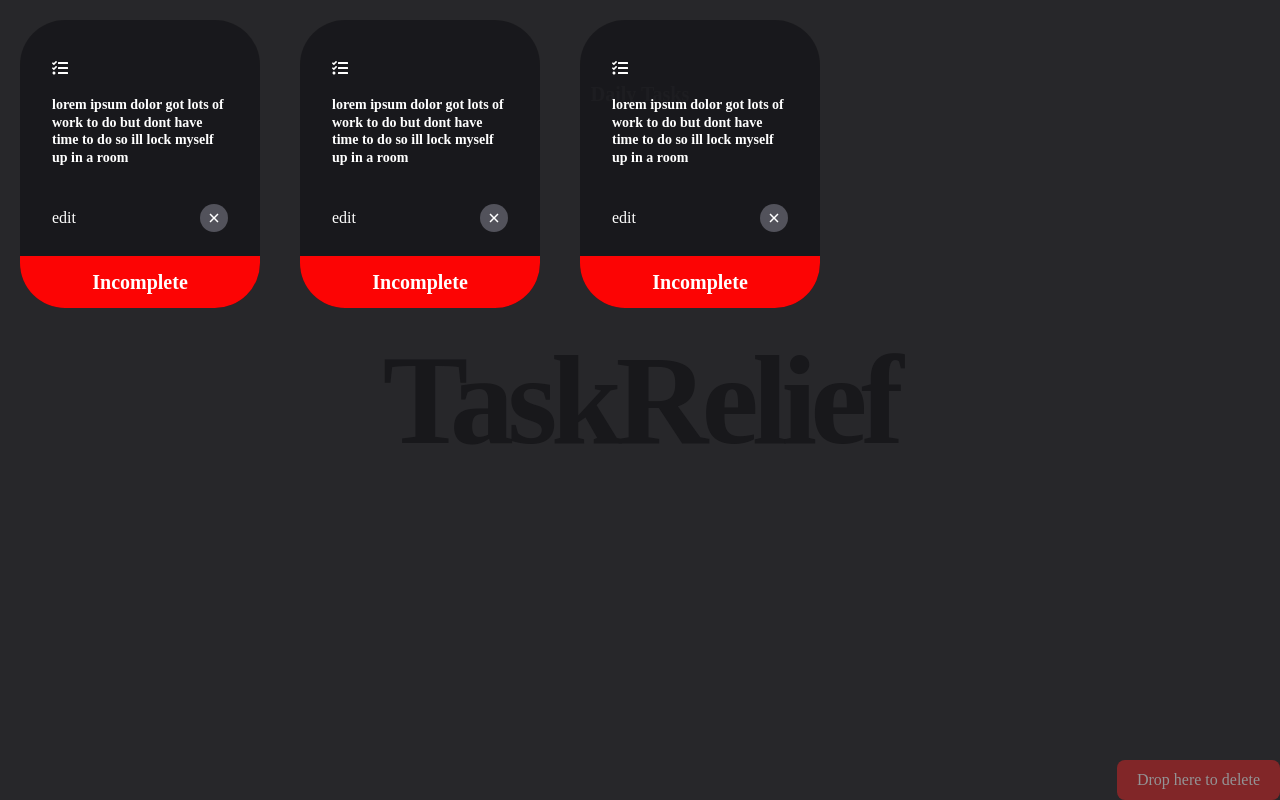
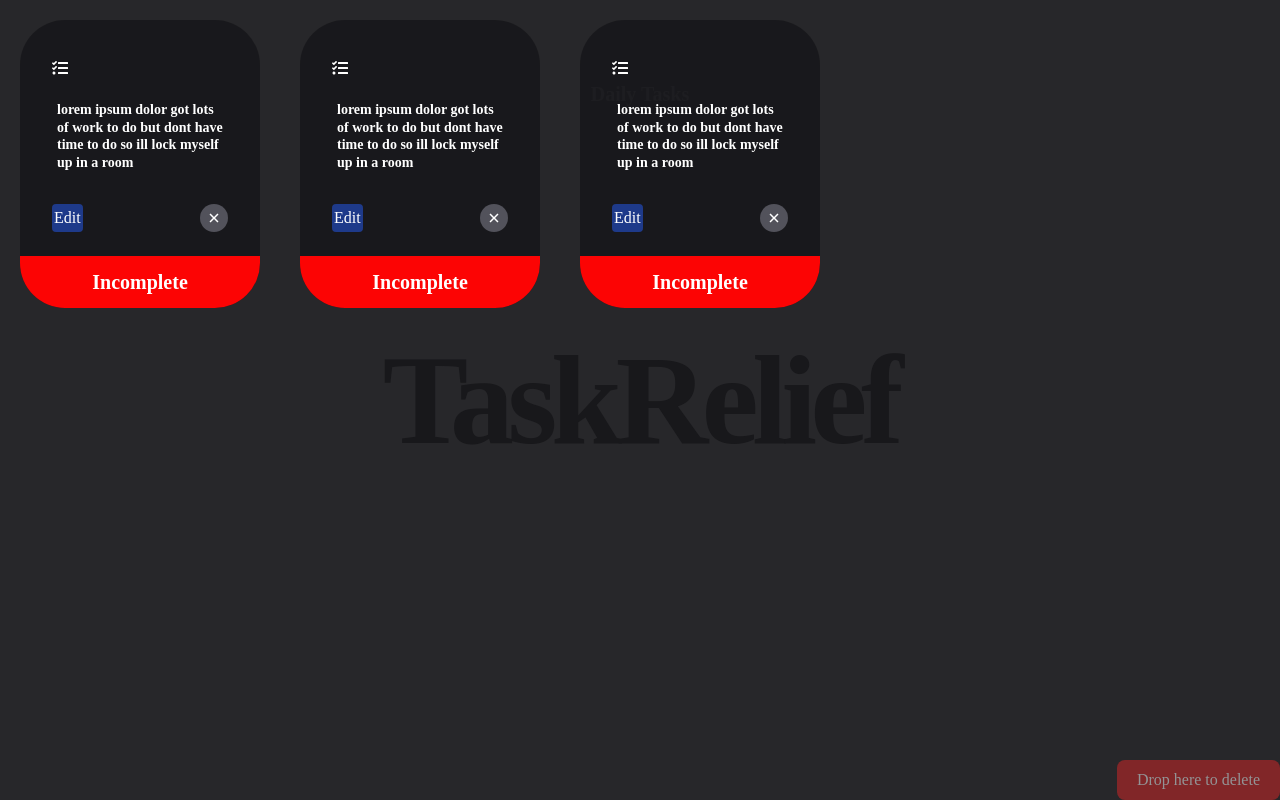
Before and after one commit to 123HARSH456/TaskRelief, a React (Vite) app: page / in a window 1280 px wide. Built offline with nearby package versions, Linux system fonts and the light colour scheme.

Commit message:
V0.2 stable
-added edit function
-can exit edit mode by pressing Enter key
-card drag stops when edit mode
-(needa fix the re render thingy)

```diff
--- a/src/components/Cards.jsx
+++ b/src/components/Cards.jsx
@@ -4,7 +4,17 @@
 import { IoCloseSharp } from "react-icons/io5";
 import { motion } from "motion/react";
 function Cards({ data, reference }) {
-  const [status, setStatus] = useState("Incomplete"); // Status
+  // Hooks ong
+  const [status, setStatus] = useState("Incomplete");
+  const [description, setDescription] = useState(data.desc);
+  const [isEditing, setIsEditing] = useState(false);
+
+
+  // Function to handle changes
+  const handleDescriptionChange = (e) => {
+    const newDescription = e.target.innerText;
+    setDescription(newDescription);
+  };
 
   const handleClick = (e) => {
     const parentDiv = e.target.parentElement; // Get the parent div
@@ -29,9 +39,33 @@
     e.target.textContent = newStatus;
   };
 
+
+  // Starts editing
+  const handleEditStart = () => {
+    setIsEditing(true);
+  };
+
+  // Stops editing
+  const handleEditEnd = () => {
+    setIsEditing(false);
+  };
+
+  // Handle key press event to remove edit mode when Enter is pressed
+  const handleKeyDown = (e) => {
+    if (e.key === "Enter") {
+      setIsEditing(false); // Exit edit mode
+      e.preventDefault(); // Prevent newline by Enter key
+    }
+  };
+
+  // Set edit mode when clicked
+  const handleEditMode = () => {
+    setIsEditing((prev) => !prev);
+  };
+
   return (
     <motion.div
-      drag
+      drag={!isEditing}
       dragConstraints={reference}
       whileDrag={{ scale: 1.1 }}
       dragElastic={0.9}
@@ -39,10 +73,27 @@
       className="relative flex-shrink-0 w-60 h-72 rounded-[45px] bg-zinc-900/90 text-white py-10 px-8 overflow-hidden"
     >
       <FaTasks />
-      <p className="text-sm leading-tight mt-5 font-semibold">{data.desc}</p>
+      <p
+        contentEditable={isEditing}
+        suppressContentEditableWarning={true}
+        onInput={handleDescriptionChange}
+        onFocus={handleEditStart} // Start editing
+        onBlur={handleEditEnd} // End editing
+        onKeyDown={handleKeyDown} // Enter key to exit edit mode
+        className="text-sm leading-tight mt-5 font-semibold"
+        style={{
+          padding: "5px",
+          minHeight: "50px",
+          cursor: "text",
+          textDecoration: isEditing ? "underline" : "none",
+        }}
+      >
+        {description}
+      </p>
       <div className="footer absolute bottom-0 w-full left-0">
         <div className="flex items-center py-3 px-8 justify-between mb-3">
-          <h5>{data.filesize}</h5>
+          <h5 className="bg-blue-900 p-0.5 rounded" onClick={handleEditMode}>Edit</h5>
+
           <span className="w-7 h-7 bg-zinc-600 rounded-full flex items-center justify-center ">
             {data.close ? (
               <IoCloseSharp />
@@ -52,9 +103,7 @@
           </span>
         </div>
         {data.tag.isOpen && (
-          <div
-            className="tag w-full py-3 px-3  flex items-center justify-center bg-[#fc0404]"
-          >
+          <div className="tag w-full py-3 px-3  flex items-center justify-center bg-[#fc0404]">
             <h3
               className="w-full h-full text-center text-xl font-semibold"
               onClick={(e) => handleClick(e)}
```
